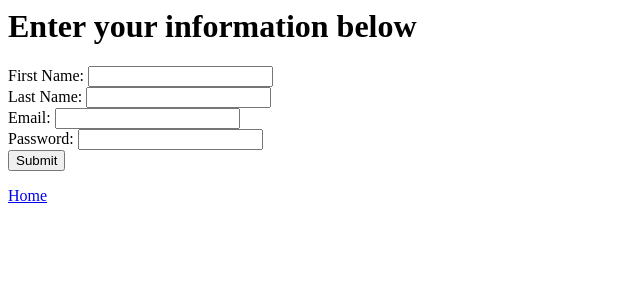
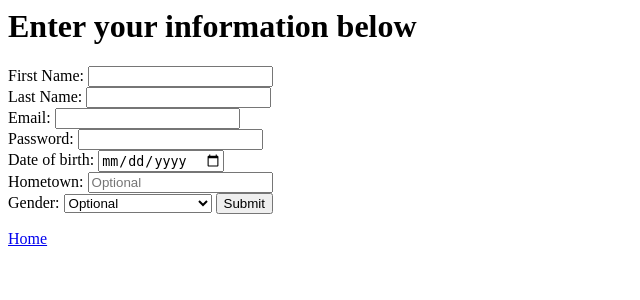
Before and after one commit to huangch123/PA1, a Flask app: page /register in a window 1280 px wide. Shown: the top 300 px of the page, without its empty margins (0-640 px from the left). Run offline with Flask 2, Linux system fonts and the light colour scheme; data that the repository does not hold is empty.

Commit message:
register + prevent sql injection in app

```diff
--- a/app.py
+++ b/app.py
@@ -69,7 +69,9 @@ def request_loader(request):
     user.id = email
     cursor = mysql.connect().cursor()
 
-    cursor.execute("SELECT password FROM User WHERE email = email")
+    query = "SELECT password FROM User WHERE email = '%s'"
+    cursor.execute(query, (email,))
+
     data = cursor.fetchall()
     pwd = str(data[0][0])
     user.is_authenticated = request.form['password'] == pwd
@@ -99,7 +101,8 @@ def login():
     email = flask.request.form['email']
     cursor = conn.cursor()
     # check if email is registered
-    if cursor.execute("SELECT password FROM User WHERE email=email"):
+    query = "SELECT password FROM User WHERE email = '%s'"
+    if cursor.execute(query, (email,)):
         data = cursor.fetchall()
         pwd = str(data[0][0])
         if flask.request.form['password'] == pwd:
@@ -135,6 +138,12 @@ def register_user():
     try:
         email = request.form.get('email')
         password = request.form.get('password')
+        password = request.form.get('password')
+        fname = request.form.get('fname')
+        lname = request.form.get('lname')
+        dob = request.form.get('dob')
+        hometown = request.form.get('hometown')
+        gender = request.form.get('gender')
     except:
         print(
             "couldn't find all tokens")  # this prints to shell, end users will not see this (all print statements go to shell)
@@ -161,20 +170,25 @@ def register_user():
 def getUsersPhotos(uid):
     cursor = conn.cursor()
 
-    cursor.execute("SELECT imgdata, picture_id, caption FROM Pictures WHERE user_id = 'uid'")
+    query = "SELECT imgdata, picture_id, caption FROM Pictures WHERE user_id = '%s'"
+    cursor.execute(query, (uid,))
     return cursor.fetchall()  # NOTE list of tuples, [(imgdata, pid), ...]
 
 
 def getUserIdFromEmail(email):
     cursor = conn.cursor()
-    cursor.execute("SELECT user_id  FROM User WHERE email = email")
+
+    query = "SELECT user_id FROM User WHERE email = '%s'"
+    cursor.execute(query, (email,))
     return cursor.fetchone()[0]
 
 
 def isEmailUnique(email):
     # use this to check if a email has already been registered
     cursor = conn.cursor()
-    if cursor.execute("SELECT email  FROM User WHERE email = email"):
+
+    query = "SELECT email FROM User WHERE email = '%s'"
+    if cursor.execute(query, (email,)):
         # this means there are greater than zero entries with that email
         return False
     else:
--- a/templates/register.html
+++ b/templates/register.html
@@ -10,7 +10,7 @@
             <h1>Enter your information below</h1>
         </div>
         <div id="content">
-            <form method="post" action="{{ url_for('register_user') }}">
+            <form method="post" autocomplete="off" action="{{ url_for('register_user') }}">
                 <label for="fname">First Name:</label>
                 <input type="text" name="fname" /><br />
                 <label for="lname">Last Name:</label>
@@ -19,6 +19,18 @@
                 <input type="email" name="email" /><br />
                 <label for="password">Password:</label>
                 <input type="password" name="password" /><br />
+                <label for="dob">Date of birth:</label>
+                <input type="date" name="dob" /><br />
+                <label for="hometown">Hometown:</label>
+                <input type="text" name="hometown" placeholder="Optional" /><br />
+                <label for="gender">Gender:</label>
+                <select name="gender">
+                    <option selected disabled hidden>Optional</option>
+                    <option value="Male">Male</option>
+                    <option value="Female">Female</option>
+                    <option value="Other">Other</option>
+                    <option value="Prefer not to disclose">Prefer not to disclose</option>
+                </select>
                 <input type="submit" />
             </form>
          </div>
```
